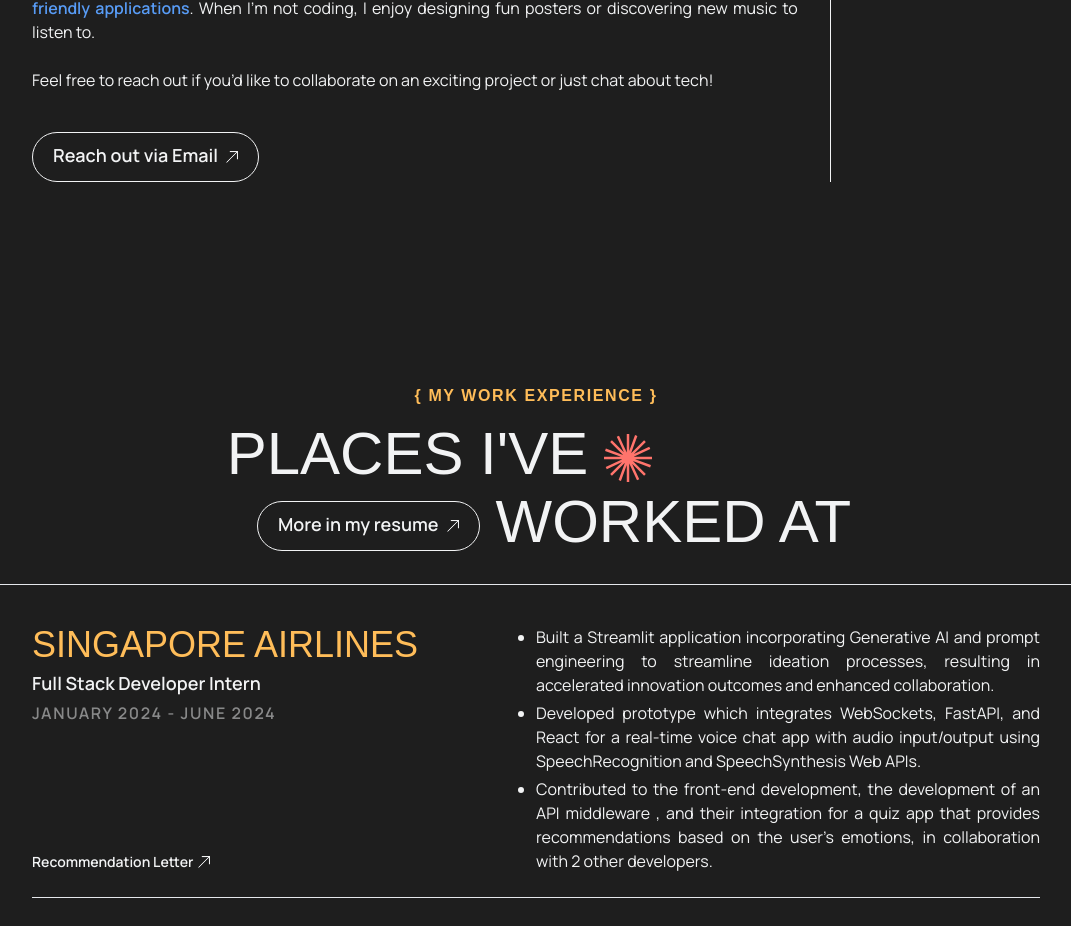
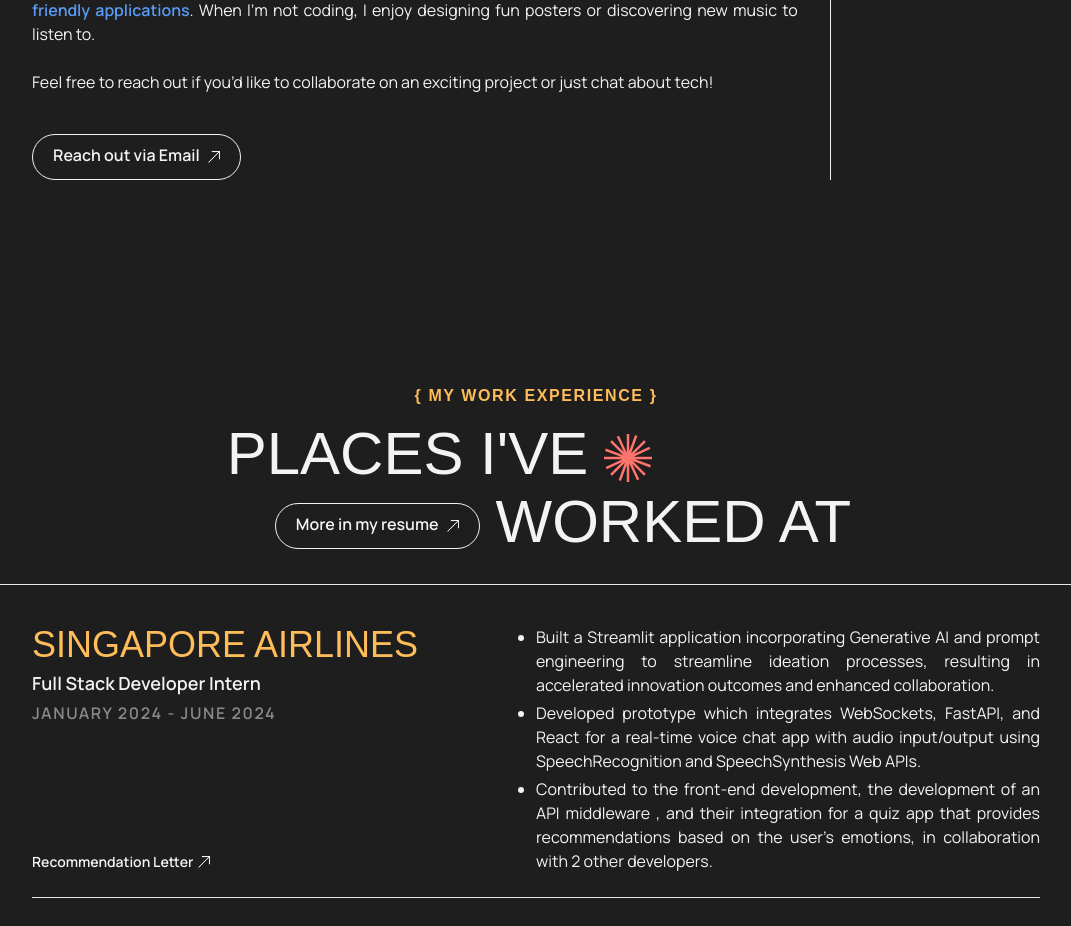
Before and after one commit to melissaharijanto/web-v4, a React (Vite) app: page / in a window 1280 px wide. Shown: the part 1360-2286 px from the top of the page, without its empty margins (104-1175 px from the left). Built offline with nearby package versions, Linux system fonts and the light colour scheme; a web font is replaced by a local one.

Commit message:
Refactor buttons

```diff
--- /dev/null
+++ b/src/components/ButtonWithDiagonalArrow.tsx
@@ -0,0 +1,24 @@
+import { styles } from '../utils/css/styles';
+import DiagonalArrow from './svgs/DiagonalArrow';
+
+const ButtonWithDiagonalArrow = ({
+    link,
+    label,
+    className,
+}: {
+    link: string;
+    label: string;
+    className?: string;
+}) => {
+    return (
+        <a
+            href={link}
+            target="_blank"
+            className={`${styles['button-text']} ${styles['button']} ${styles['button-with-diagonal-arrow']} w-fit ${className}`}>
+            <span className="mb-1 md:text-base text-sm">{label}</span>
+            <DiagonalArrow width="w-3" fill="fill-white"></DiagonalArrow>
+        </a>
+    );
+};
+
+export default ButtonWithDiagonalArrow;
--- a/src/pages/About.tsx
+++ b/src/pages/About.tsx
@@ -1,5 +1,4 @@
 import { Description, GitHub, LinkedIn } from '@mui/icons-material';
-import DiagonalArrow from '../components/svgs/DiagonalArrow';
 import { styles } from '../utils/css/styles';
 import { motion } from 'framer-motion';
 import SubheadingTitle from '../components/SubheadingTitle';
@@ -11,6 +10,7 @@ import {
     childVariantsThree,
     childVariantsTwo,
 } from '../utils/data/animation';
+import ButtonWithDiagonalArrow from '../components/ButtonWithDiagonalArrow';
 
 const About = () => {
     return (
@@ -100,16 +100,11 @@ const About = () => {
                                     collaborate on an exciting project or just
                                     chat about tech!
                                 </p>
-                                <a
-                                    href={links.email}
-                                    className={`${styles['button-text']} ${styles['button']} ${styles['button-with-diagonal-arrow']} mt-10`}>
-                                    <span className="mb-1">
-                                        Reach out via Email
-                                    </span>
-                                    <DiagonalArrow
-                                        width="w-3"
-                                        fill="fill-white"></DiagonalArrow>
-                                </a>
+                                <ButtonWithDiagonalArrow
+                                    link={links.email}
+                                    label="Reach out via Email"
+                                    className="mt-10"
+                                />
                             </div>
                         </div>
                         <div className="hidden lg:flex justify-center items-center">
--- a/src/pages/Experience.tsx
+++ b/src/pages/Experience.tsx
@@ -1,7 +1,7 @@
 import AnimationLayout from '../components/animation/AnimationLayout';
+import ButtonWithDiagonalArrow from '../components/ButtonWithDiagonalArrow';
 import ExperienceComponent from '../components/ExperienceComponent';
 import Asterisk from '../components/svgs/Asterisk';
-import DiagonalArrow from '../components/svgs/DiagonalArrow';
 import { styles } from '../utils/css/styles';
 import {
     childVariants,
@@ -38,16 +38,12 @@ const Experience = () => {
                     <motion.div
                         variants={childVariants}
                         className="flex flex-col-reverse lg:grid lg:grid-cols-[4fr_5.5fr] mt-2 lg:gap-x-4 lg:gap-y-0 gap-y-2">
-                        <div className="flex flex-col justify-center items-end">
-                            <a
-                                href={links.resume}
-                                target="_blank"
-                                className={`${styles['button-text']} ${styles['button']} ${styles['button-with-diagonal-arrow']} w-fit mt-2`}>
-                                <span className="mb-1">More in my resume</span>
-                                <DiagonalArrow
-                                    width="w-3"
-                                    fill="fill-white"></DiagonalArrow>
-                            </a>
+                        <div className="flex flex-col justify-center items-center lg:items-end">
+                            <ButtonWithDiagonalArrow
+                                link={links.resume}
+                                label="More in my resume"
+                                className="mt-2"
+                            />
                         </div>
 
                         <div className={`${styles['header-lg']} text-left`}>
```
